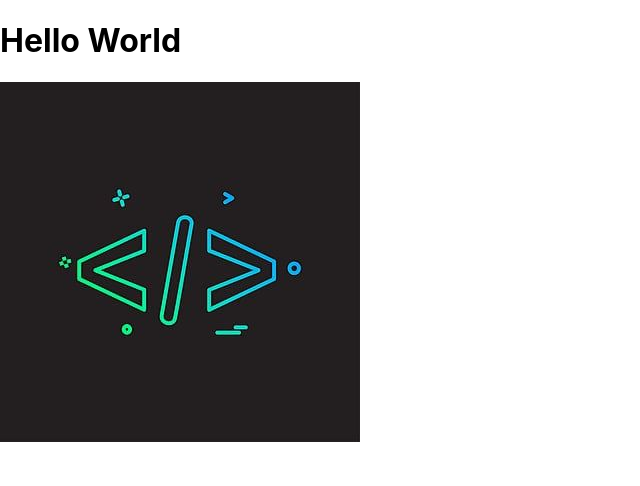
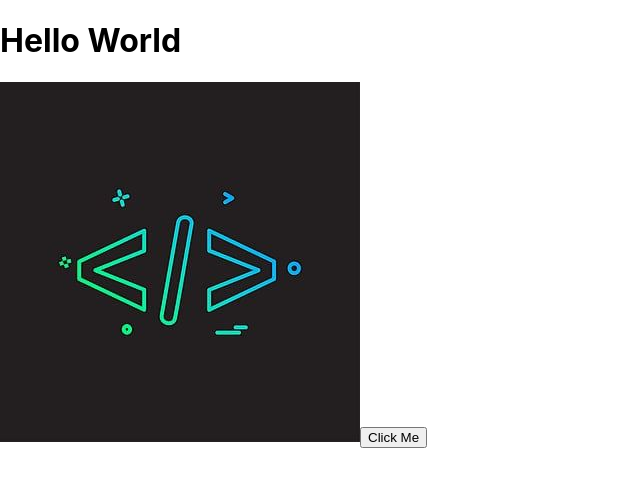
Before and after one commit to Takumi-Labs/react-port-demo, a React (Create React App) app: page / in a window 1280 px wide. Shown: the top 486 px of the page, without its empty margins (0-640 px from the left). Built offline with nearby package versions, Linux system fonts and the light colour scheme.

Commit message:
add btn file, button and event listener

```diff
--- a/src/App.js
+++ b/src/App.js
@@ -1,10 +1,12 @@
 import Logo from "./components/logo";
+import Btn from "./components/Btn";
 
 function App() {
   return (
     <div>
       <h1>Hello World</h1>
       <Logo />
+      <Btn />
     </div>
   );
 }
--- /dev/null
+++ b/src/components/Btn.js
@@ -0,0 +1,7 @@
+function Btn() {
+  const clickHandler = () => console.log("Oh Hey there 👋");
+
+  return <button onClick={clickHandler}>Click Me</button>;
+}
+
+export default Btn;
```
